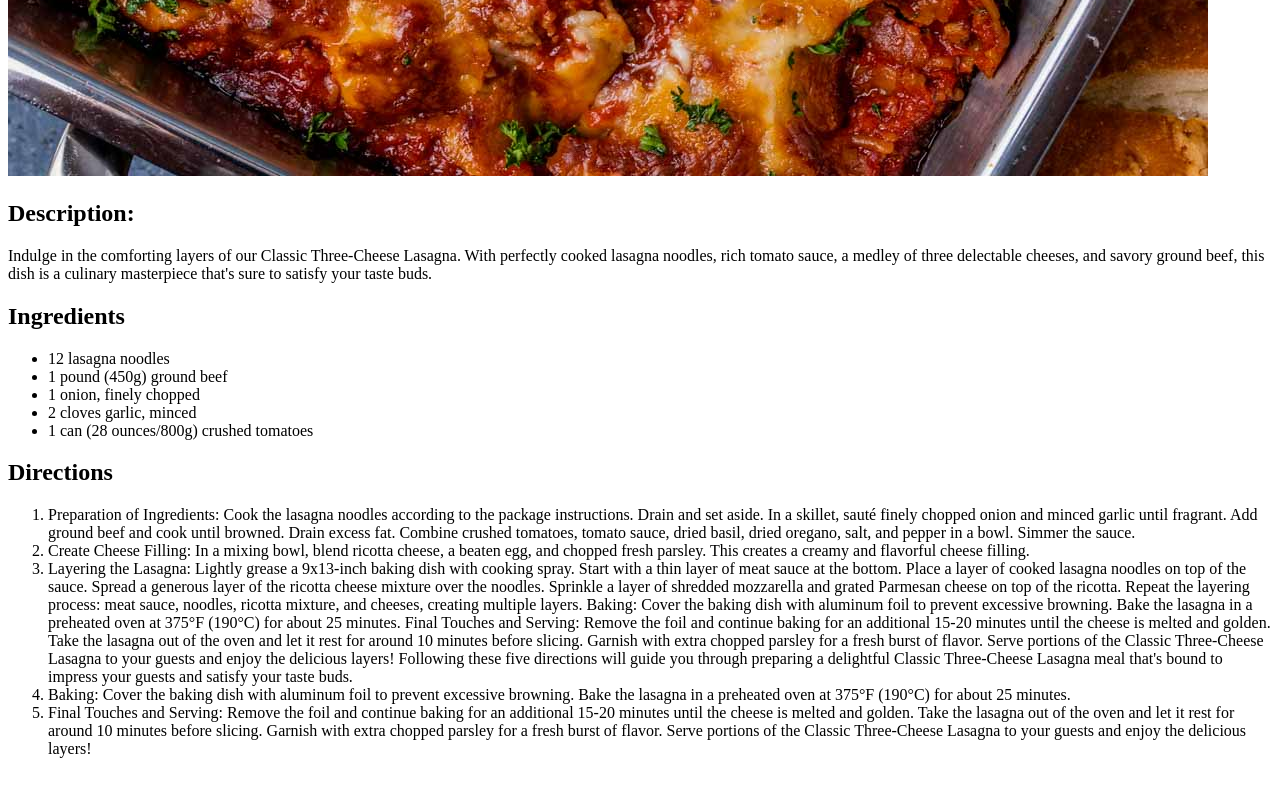
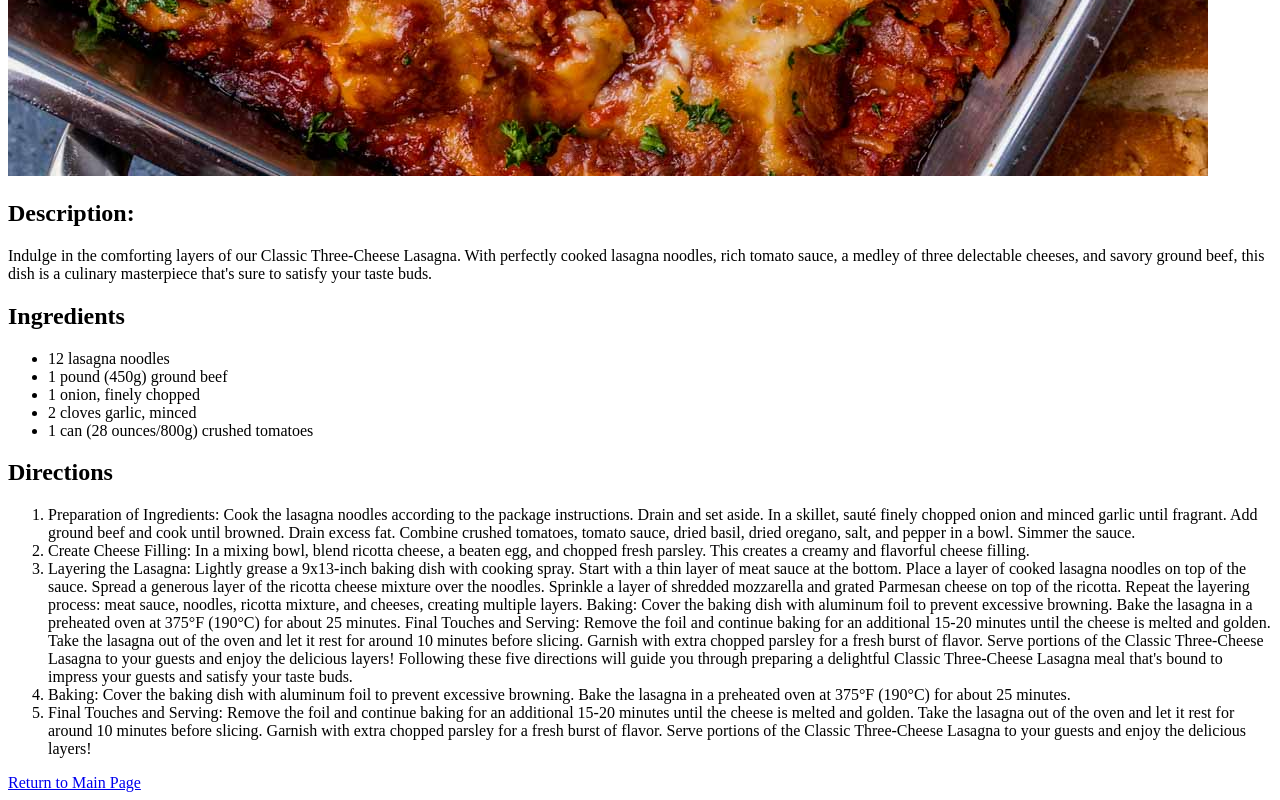
Before and after one commit to pbara217/Odin-Recipes, a plain HTML site: page recipes/lasagna.html in a window 1280 px wide. Shown: the part 1104-1904 px from the top of the page. Before the commit the page ends 1878 px from the top, so only its background shows below. Drawn offline with Linux system fonts and the light colour scheme.

Commit message:
Added return to index

```diff
--- a/recipes/lasagna.html
+++ b/recipes/lasagna.html
@@ -4,10 +4,9 @@
     <meta charset="UTF-8">
     <meta http-equiv="X-UA-Compatible" content="IE=edge">
     <meta name="viewport" content="width=device-width, initial-scale=1.0">
-    <title>Document</title>
+    <title>Lasagna</title>
 </head>
 <body>
-    <title>Lasagna</title>
 <h1>Ultimate Layered Lasagna Delight: A Savory Culinary Adventure</h1>
 <img src="../images/lasagna.jpg">
 <h2>Description:</h2>
@@ -61,5 +60,6 @@
         Garnish with extra chopped parsley for a fresh burst of flavor.
         Serve portions of the Classic Three-Cheese Lasagna to your guests and enjoy the delicious layers!</li>
 </ol>
+<a href="/index.html">Return to Main Page</a>
 </body>
 </html>
```
